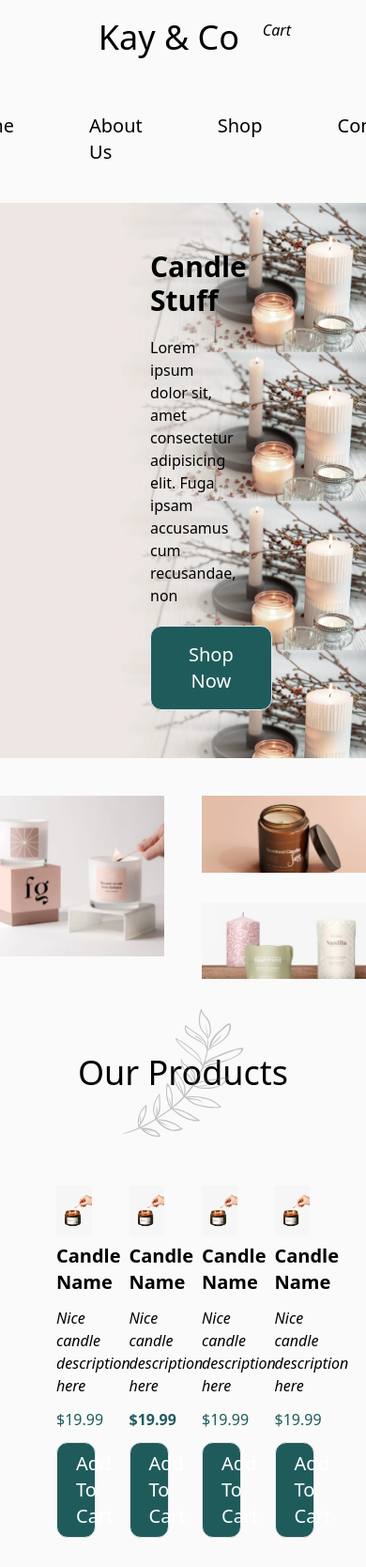
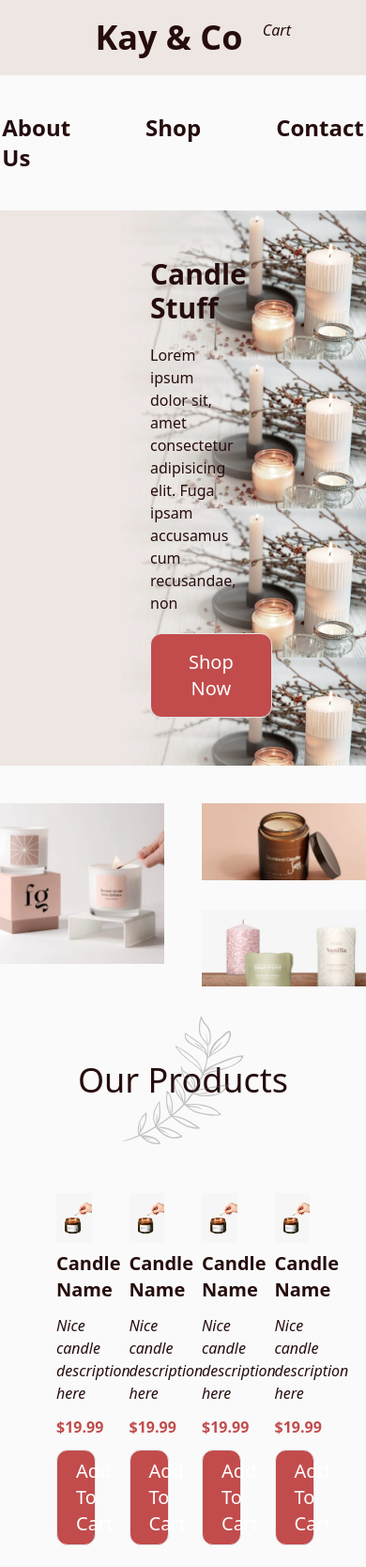
Before and after one commit to Tactenator/kayco, a website: page index.html in a window 390 px wide. Shown: the top 1668 px of the page at 94% size. Drawn offline with Linux system fonts and the light colour scheme.

Commit message:
finishing up styling - need to work on mobile

```diff
--- a/index.html
+++ b/index.html
@@ -3,23 +3,22 @@
 <head>
     <meta charset="UTF-8">
     <meta name="viewport" content="width=device-width, initial-scale=1.0">
-    <title>Document</title>
+    <title>Kay & Co</title>
     <link href="/dist/output.css" rel="stylesheet">
 </head>
-<body class="bg-background">
-    <div class="flex flex-row justify-between w-full px-20 py-5">
+<body class="bg-background text-text">
+    <div class="flex flex-row justify-between w-full px-20 py-5 bg-secondary">
         <div></div>
-        <h1 class="text-4xl">Kay & Co</h1>
+        <h1 class="text-4xl font-bold">Kay & Co</h1>
         <div id="cart-container" class="">
             <i id="cart-icon">Cart</i>
         </div>
     </div>
     <nav class="w-full flex flex-row justify-center px-20 p-10">
-        <ul class="flex flex-row justify-center gap-20 text-xl">
-            <a href="#">Home</a>
-            <a href="#">About Us</a>
-            <a href="#">Shop</a>
-            <a href="#">Contact</a>
+        <ul class="flex flex-row justify-center gap-20 text-2xl font-bold">
+            <a  href="#about">About Us</a>
+            <a href="#shop">Shop</a>
+            <a href="#contact">Contact</a>
         </ul>
     </nav>
 
@@ -50,7 +49,7 @@
 
     <!-- Grid of Current Products -->
 
-    <section>
+    <section id="shop">
         <div class="text-center px-10 py-10 text-4xl relative my-10">
             <div>Our Products</div>
             <img class="absolute top-1/2 left-1/2 transform -translate-y-1/2 -translate-x-1/2" src="./public/img/section-shape-1.svg">
@@ -61,7 +60,7 @@
                 <div class="pt-2 flex flex-col gap-3">
                     <p class="text-xl font-bold">Candle Name</p>
                     <span><i class="font-light">Nice candle description here</i></span>
-                    <div class="text-primary">$19.99</div>
+                    <div class="text-primary font-bold">$19.99</div>
                     <button
                         class="bg-primary px-5 py-2 w-1/2 border text-white rounded-xl text-xl
                         transition-all duration-150 hover:bg-accent">
@@ -87,7 +86,7 @@
                 <div class="pt-2 flex flex-col gap-3">
                     <p class="text-xl font-bold">Candle Name</p>
                     <span><i class="font-light">Nice candle description here</i></span>
-                    <div class="text-primary">$19.99</div>
+                    <div class="text-primary font-bold">$19.99</div>
                     <button
                         class="bg-primary px-5 py-2 w-1/2 border text-white rounded-xl text-xl
                         transition-all duration-150 hover:bg-accent">
@@ -100,7 +99,7 @@
                 <div class="pt-2 flex flex-col gap-3">
                     <p class="text-xl font-bold">Candle Name</p>
                     <span><i class="font-light">Nice candle description here</i></span>
-                    <div class="text-primary">$19.99</div>
+                    <div class="text-primary font-bold">$19.99</div>
                     <button
                         class="bg-primary px-5 py-2 w-1/2 border text-white rounded-xl text-xl
                         transition-all duration-150 hover:bg-accent">
@@ -113,7 +112,7 @@
     </section>
 
     <!-- Small About Us Blurb -->
-    <section class="px-20 py-10">
+    <section id="about" class="px-20 py-10">
         <div class="text-center py-10 text-4xl relative my-10">
             <div>About Us</div>
             <img class="absolute top-1/2 left-1/2 transform -translate-y-1/2 -translate-x-1/2" src="./public/img/section-shape-1.svg">
--- a/tailwind.config.js
+++ b/tailwind.config.js
@@ -12,11 +12,12 @@ module.exports = {
       colors: {
         'text': '#260d0d',
         'background': '#fafafa',
-        'primary': '#205b5b',
+        'primary': '#c24c4c',
         'secondary': '#eee6e2',
-        'accent': '#42bd80',
-        'blurb': "#f2f2f2"
-       }
+        'accent': '#a73939',
+        'blurb': '#f2f2f2'
+       },
+
     },
   },
   plugins: [],
```
Also changed, not shown: dist/output.css.
